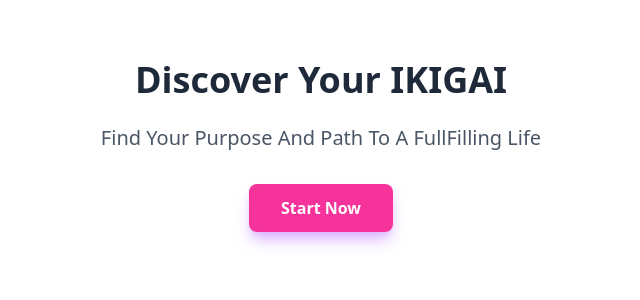
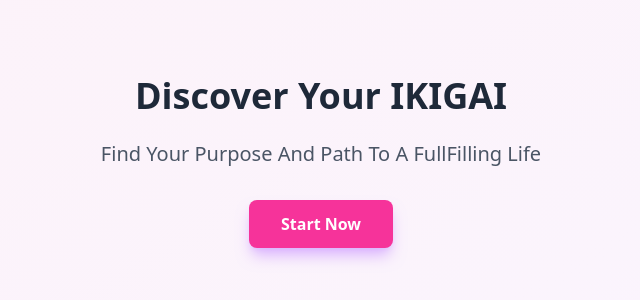
Before and after one commit to Ahmad-iii/YOUR_IKIGAI, a React (Vite) app: page / in a window 1280 px wide. Shown: the part 206-506 px from the top of the page, without its empty margins (319-959 px from the left). Built offline with nearby package versions, Linux system fonts and the light colour scheme.

Commit message:
Update App styling with full-screen background gradient

```diff
--- a/src/App.jsx
+++ b/src/App.jsx
@@ -16,6 +16,7 @@
     console.log("Submitted answers:", answers);
   };
   return (
+    <div className="min-h-screen bg-gradient-to-br from-pink-50 to-purple-50 p-4">
     <div className="container mx-auto px-4 py-8">
       <ErrorBoundary>
       {currentStep === "landing" && <LandingPage onStart={startQuiz} />}
@@ -23,6 +24,7 @@
         <QuestionForm onSubmit={handleQuizSubmit} />
       )}
       </ErrorBoundary>
+      </div>
     </div>
   );
 }
```
